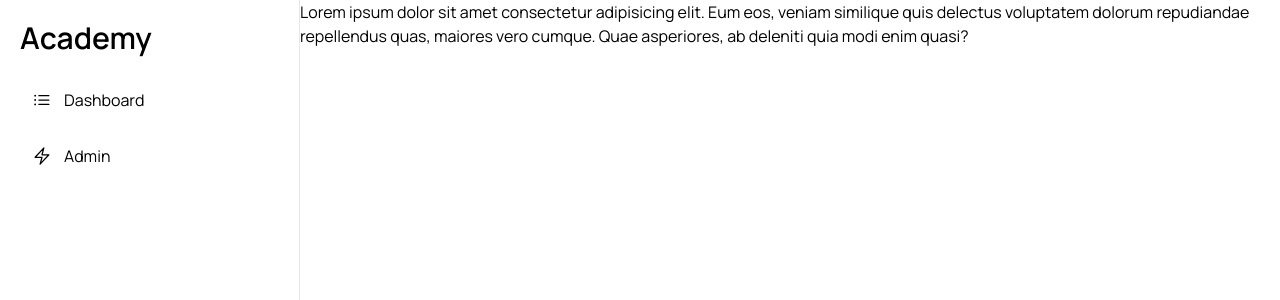
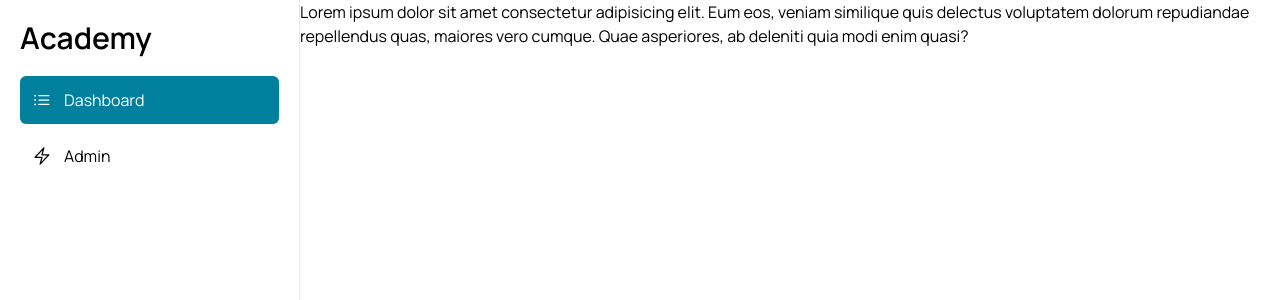
Before and after one commit to trantungdev3105/next14-academy-app, a Next.js app: page / in a window 1280 px wide. Shown: the top 300 px of the page. Built offline with nearby package versions, Linux system fonts and the light colour scheme.

Commit message:
feat: active menu link

```diff
--- a/app/globals.css
+++ b/app/globals.css
@@ -2,10 +2,15 @@
 @tailwind components;
 @tailwind utilities;
 
-/* body {
-    font-family: var(--font-manrope);
+@layer components {
+    .svg-animate {
+        stroke-dashoffset: 100;
+        stroke-dasharray: 100;
+        animation: dash 3s linear forwards;
+    }
+    @keyframes dash {
+        to {
+            stroke-dashoffset: 0;
+        }
+    }
 }
-
-h1, h2, h3, h4, h5, h6 {
-    font-family: var(--font-roboto);
-} */
--- /dev/null
+++ b/components/common/active-link.tsx
@@ -0,0 +1,22 @@
+'use client'
+
+import { TActiveLinkProps } from '@/types'
+import Link from 'next/link'
+import { usePathname } from 'next/navigation'
+import React from 'react'
+
+const ActiveLink = ({ url, children }: TActiveLinkProps) => {
+  const pathname = usePathname()
+  const isActive = url === pathname ? true : false
+
+  return (
+    <Link
+      href={url}
+      className={`${isActive ? 'svg-animate bg-primary text-white' : 'hover:bg-primary hover:bg-opacity-10 hover:text-primary'} flex items-center gap-3 rounded-md p-3 transition-all`}
+    >
+      {children}
+    </Link>
+  )
+}
+
+export default ActiveLink
--- /dev/null
+++ b/components/icons/index.ts
@@ -0,0 +1,2 @@
+export { default as IconBoth } from './IconBoth'
+export { default as IconDashboard } from './IconDashboard'
--- a/components/layout/sidebar.tsx
+++ b/components/layout/sidebar.tsx
@@ -1,11 +1,11 @@
 import { menuItems } from '@/constants'
-import Link from 'next/link'
-import React from 'react'
+import { TMenuItem } from '@/types'
+import ActiveLink from '../common/active-link'
 
 const SideBar = () => {
   return (
-    <aside className="border-r-gray border-r p-5">
-      <a href="/" className="mb-5 inline-block text-3xl font-semibold">
+    <aside className="p-5 border-r border-r-gray">
+      <a href="/" className="inline-block mb-5 text-3xl font-semibold">
         Academy
       </a>
       <ul className="flex flex-col gap-2">
@@ -22,23 +22,12 @@ const SideBar = () => {
   )
 }
 
-const MenuItem = ({
-  url = '/',
-  title = '',
-  icon,
-}: {
-  url: string
-  title: string
-  icon?: React.ReactNode
-}) => {
+const MenuItem = ({ url = '/', title = '', icon }: TMenuItem) => {
   return (
     <li>
-      <Link
-        href={url}
-        className="hover:text-primary hover:bg-primary flex items-center gap-3 rounded-md p-3 transition-all hover:bg-opacity-10"
-      >
+      <ActiveLink url={url}>
         {icon} {title}
-      </Link>
+      </ActiveLink>
     </li>
   )
 }
--- a/constants/index.tsx
+++ b/constants/index.tsx
@@ -1,12 +1,7 @@
-import IconBoth from '@/components/icons/IconBoth'
-import IconDashboard from '@/components/icons/IconDashboard'
-import React from 'react'
+import { IconBoth, IconDashboard } from '@/components/icons'
+import { TMenuItem } from '@/types'
 
-export const menuItems: {
-  url: string
-  title: string
-  icon?: React.ReactNode
-}[] = [
+export const menuItems: TMenuItem[] = [
   {
     url: '/',
     title: 'Dashboard',
```
Also changed, not shown: types/index.d.ts (added, +12 -0 lines).
